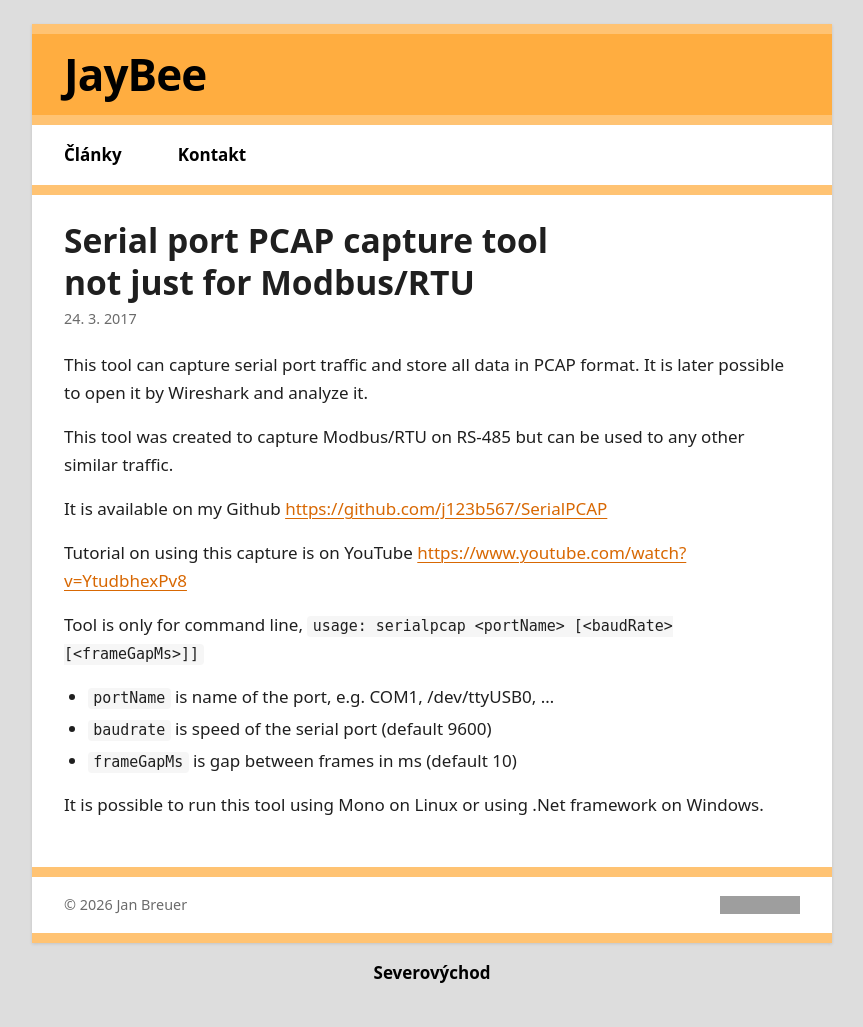
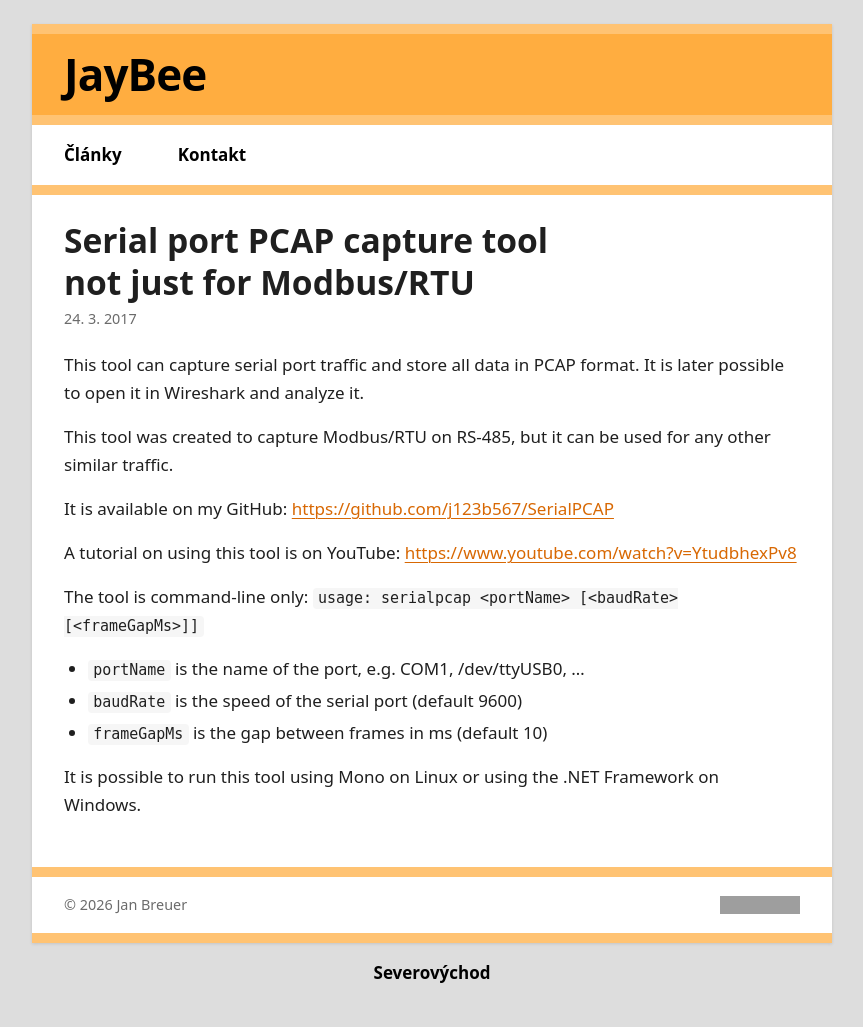
Before and after one commit to j123b567/j123b567.github.io, a Jekyll site: the page built from _software/serial-port-capture-to-pcap.md, in a window 1280 px wide. Shown: the whole page, without its empty margins (208-1071 px from the left). Built offline with Jekyll 4.4.1, drawn with Linux system fonts in a browser that asks for light colours; grey boxes are pictures that could not be loaded.

Commit message:
Fix grammar in serial port PCAP capture article
Correct articles, prepositions and product names without changing the
content, and use the same parameter name as in the usage line.

Co-Authored-By: Claude Opus 5.5 <noreply@anthropic.com>

```diff
--- a/_software/serial-port-capture-to-pcap.md
+++ b/_software/serial-port-capture-to-pcap.md
@@ -5,20 +5,20 @@ date: 2017-03-24
 ---
 
 This tool can capture serial port traffic and store all data in PCAP format.
-It is later possible to open it by Wireshark and analyze it.
+It is later possible to open it in Wireshark and analyze it.
 
-This tool was created to capture Modbus/RTU on RS-485 but can be used to any
-other similar traffic.
+This tool was created to capture Modbus/RTU on RS-485, but it can be used for
+any other similar traffic.
 
-It is available on my Github [https://github.com/j123b567/SerialPCAP](https://github.com/j123b567/SerialPCAP)
+It is available on my GitHub: [https://github.com/j123b567/SerialPCAP](https://github.com/j123b567/SerialPCAP)
 
-Tutorial on using this capture is on YouTube [https://www.youtube.com/watch?v=YtudbhexPv8](https://www.youtube.com/watch?v=YtudbhexPv8)
+A tutorial on using this tool is on YouTube: [https://www.youtube.com/watch?v=YtudbhexPv8](https://www.youtube.com/watch?v=YtudbhexPv8)
 
-Tool is only for command line, `usage: serialpcap <portName> [<baudRate> [<frameGapMs>]]`
+The tool is command-line only: `usage: serialpcap <portName> [<baudRate> [<frameGapMs>]]`
 
- - `portName` is name of the port, e.g. COM1, /dev/ttyUSB0, …
- - `baudrate` is speed of the serial port (default 9600)
- - `frameGapMs` is gap between frames in ms (default 10)
+ - `portName` is the name of the port, e.g. COM1, /dev/ttyUSB0, …
+ - `baudRate` is the speed of the serial port (default 9600)
+ - `frameGapMs` is the gap between frames in ms (default 10)
 
-It is possible to run this tool using Mono on Linux or using .Net framework
+It is possible to run this tool using Mono on Linux or using the .NET Framework
 on Windows.
```
